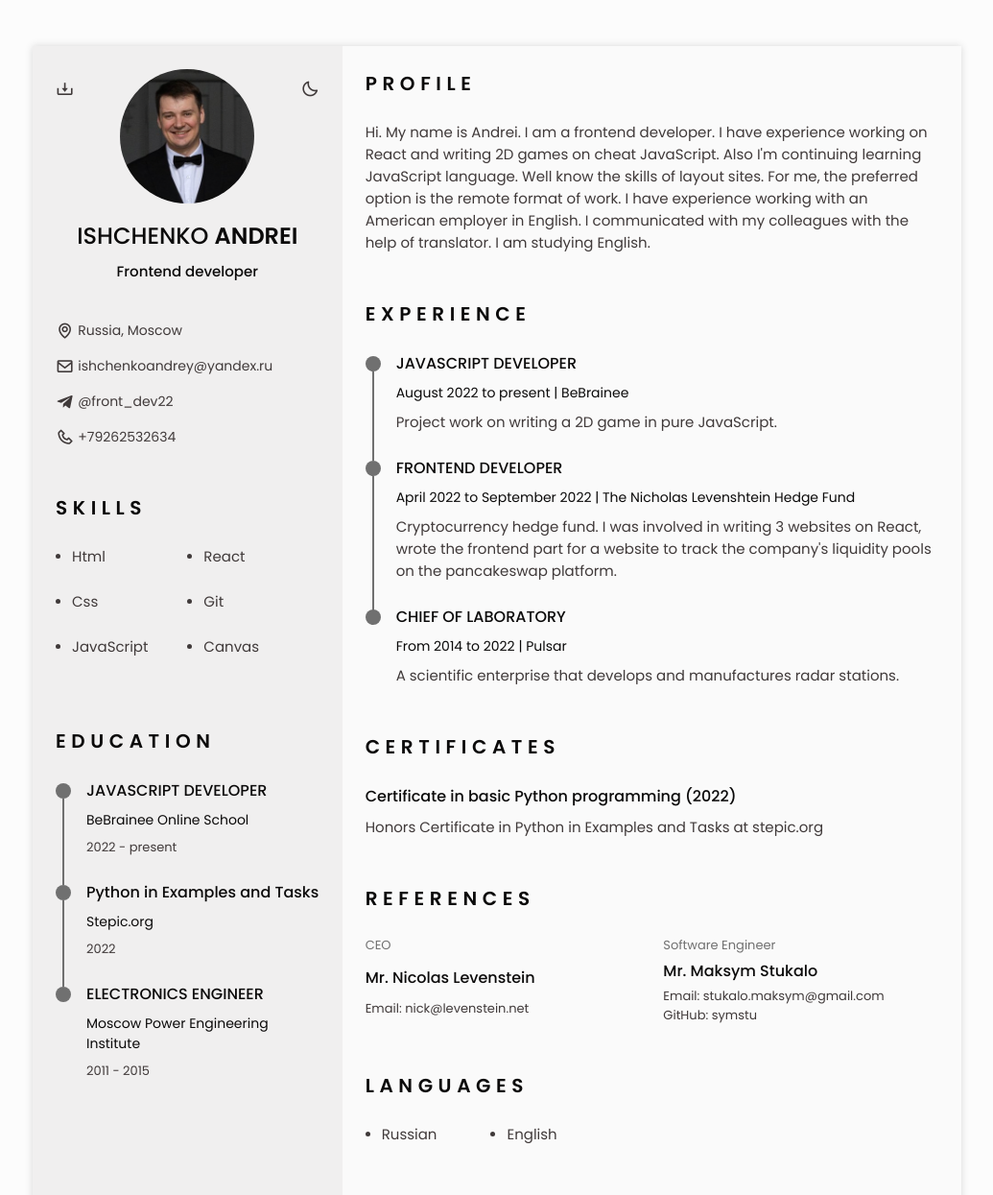
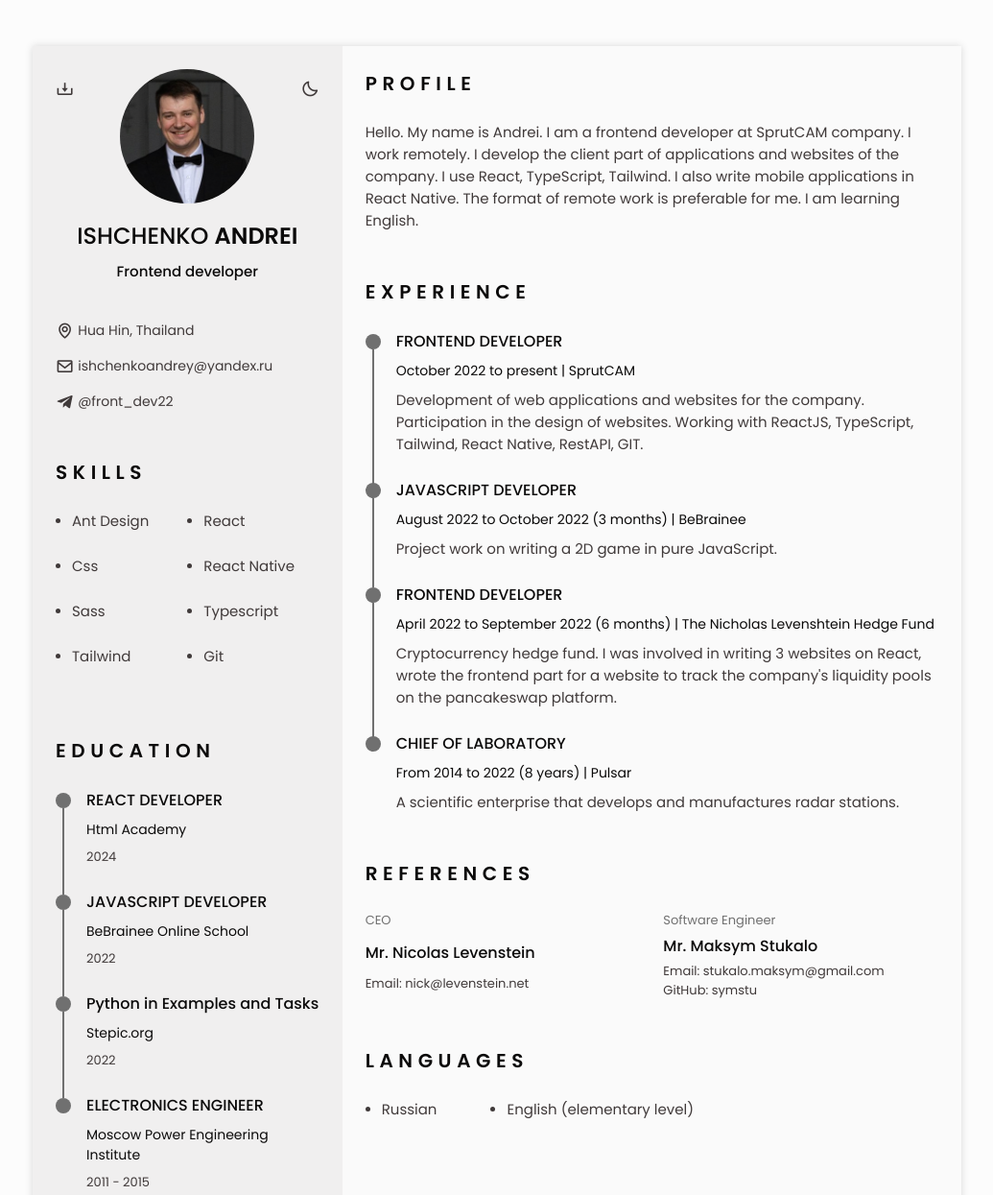
Before and after one commit to AndreyDev22/cv, a plain HTML site: page index.html in a window 1280 px wide. Shown: the top 1245 px of the page at 96% size, without its empty margins (122-1157 px from the left). Drawn offline with nearby package versions, Linux system fonts and the light colour scheme.

Commit message:
change info

```diff
--- a/index.html
+++ b/index.html
@@ -1,11 +1,14 @@
 <!DOCTYPE html>
 <html lang="en">
   <head>
-    <meta charset="UTF-8">
-    <meta http-equiv="X-UA-Compatible" content="IE=edge">
-    <meta name="viewport" content="width=device-width, initial-scale=1.0">
-    <link rel="stylesheet" href="https://cdn.jsdelivr.net/npm/boxicons@latest/css/boxicons.min.css">
-    <link rel="stylesheet" href="assets/css/style.css">
+    <meta charset="UTF-8" />
+    <meta http-equiv="X-UA-Compatible" content="IE=edge" />
+    <meta name="viewport" content="width=device-width, initial-scale=1.0" />
+    <link
+      rel="stylesheet"
+      href="https://cdn.jsdelivr.net/npm/boxicons@latest/css/boxicons.min.css"
+    />
+    <link rel="stylesheet" href="assets/css/style.css" />
     <title>Ishchenko Andrey</title>
   </head>
   <body>
@@ -17,44 +20,42 @@
           <ul class="nav__list">
             <li class="nav__item">
               <a href="#home" class="nav__link active-link">
-                            <i class='bx bx-home nav__icon'></i>Home
+                <i class="bx bx-home nav__icon"></i>Home
               </a>
             </li>
             <li class="nav__item">
-                        <a href="#profile" class="nav__link">
-                            <i class='bx bx-user nav__icon'></i>Profile
-                        </a>
+              <a href="#profile" class="nav__link"> <i class="bx bx-user nav__icon"></i>Profile </a>
             </li>
             <li class="nav__item">
               <a href="#education" class="nav__link">
-                            <i class='bx bx-book nav__icon'></i>Education
+                <i class="bx bx-book nav__icon"></i>Education
               </a>
             </li>
             <li class="nav__item">
               <a href="#skills" class="nav__link">
-                            <i class='bx bx-receipt nav__icon'></i>Skills
+                <i class="bx bx-receipt nav__icon"></i>Skills
               </a>
             </li>
             <li class="nav__item">
               <a href="#experience" class="nav__link">
-                            <i class='bx bx-briefcase nav__icon'></i>Experience
+                <i class="bx bx-briefcase nav__icon"></i>Experience
               </a>
             </li>
             <li class="nav__item">
               <a href="#certificates" class="nav__link">
-                            <i class='bx bx-award nav__icon'></i>Certificates
+                <i class="bx bx-award nav__icon"></i>Certificates
               </a>
             </li>
             <li class="nav__item">
               <a href="#references" class="nav__link">
-                            <i class='bx bx-link-external nav__icon'></i>References
+                <i class="bx bx-link-external nav__icon"></i>References
               </a>
             </li>
           </ul>
         </div>
 
         <div class="nav__toggle" id="nav-toggle">
-                <i class='bx bx-grid-alt'></i>
+          <i class="bx bx-grid-alt"></i>
         </div>
       </nav>
     </header>
@@ -65,78 +66,51 @@
           <section class="home" id="home">
             <div class="home__container section bd-grid">
               <div class="home__data bd-grid">
-                            <img src="assets/img/avatar.png" alt="" class="home__img">
+                <img src="assets/img/avatar.png" alt="" class="home__img" />
                 <h1 class="home__title">ISHCHENKO <b>ANDREI</b></h1>
                 <h3 class="home__profession">Frontend developer</h3>
 
                 <div>
-                                <a download="" href="/assets/pdf/Ishchenko Andrey.pdf" class="home__button-movil">Download</a>
+                  <a download="" href="/assets/pdf/Ishchenko Andrey.pdf" class="home__button-movil"
+                    >Download</a
+                  >
                 </div>
               </div>
 
               <div class="home__address bd-grid">
                 <span class="home__information">
-                                <i class='bx bx-map home__icon'></i> Russia, Moscow
+                  <i class="bx bx-map home__icon"></i> Hua Hin, Thailand
                 </span>
                 <span class="home__information">
-                                <i class='bx bx-envelope home__icon'></i> ishchenkoandrey@yandex.ru
+                  <i class="bx bx-envelope home__icon"></i> ishchenkoandrey@yandex.ru
                 </span>
                 <span class="home__information">
-                                <i class='bx bxl-telegram home__icon'></i> @front_dev22
-                            </span>
-                            <span class="home__information">
-                                <i class='bx bx-phone home__icon'></i> +79262532634
+                  <i class="bx bxl-telegram home__icon"></i> @front_dev22
                 </span>
               </div>
             </div>
             <!-- Theme change button -->
-                    <i class='bx bx-moon change-theme' title="Theme" id="theme-button"></i>
+            <i class="bx bx-moon change-theme" title="Theme" id="theme-button"></i>
 
             <!-- Button to generate and downLoad the pdf. Available for desktop. -->
-                    <i class='bx bx-download generate-pdf' title="Generate PDF" id="resume-button"></i>
+            <i class="bx bx-download generate-pdf" title="Generate PDF" id="resume-button"></i>
           </section>
 
-
-
-                <!-- <section class="social section">
-                    <h2 class="section-title">SOCIAL</h2>
-                    <div class="social__container bd-grid">
-                        <a href="https://github.com/AndreyDev22" target="_blank" class="social__link">
-                            <i class='bx bxl-github social__icon'></i> GitHub
-                        </a>
-                        <a href="https://vk.com/ischenkoa" target="_blank" class="social__link">
-                            <i class='bx bxl-vk social__icon'></i> vk
-                        </a>
-                        <a href="https://instagram.com/andreyischenko21" target="_blank" class="social__link">
-                            <i class='bx bxl-instagram social__icon'></i> IG
-                        </a>
-                    </div>
-                </section> -->
           <section class="skills section" id="skills">
             <h2 class="section-title">Skills</h2>
             <div class="skills__content bd-grid">
               <ul class="skills__data">
-                            <li class="skills__name">
-                                <span class="skills__circle"></span> Html
-                            </li>
-                            <li class="skills__name">
-                                <span class="skills__circle"></span> Css
-                            </li>
-                            <li class="skills__name">
-                                <span class="skills__circle"></span> JavaScript
-                            </li>
+                <li class="skills__name"><span class="skills__circle"></span> Ant Design</li>
+                <li class="skills__name"><span class="skills__circle"></span> Css</li>
+                <li class="skills__name"><span class="skills__circle"></span> Sass</li>
+                <li class="skills__name"><span class="skills__circle"></span> Tailwind</li>
               </ul>
 
               <ul class="skills__data">
-                            <li class="skills__name">
-                                <span class="skills__circle"></span> React
-                            </li>
-                            <li class="skills__name">
-                                <span class="skills__circle"></span> Git
-                            </li>
-                            <li class="skills__name">
-                                <span class="skills__circle"></span> Canvas
-                            </li>
+                <li class="skills__name"><span class="skills__circle"></span> React</li>
+                <li class="skills__name"><span class="skills__circle"></span> React Native</li>
+                <li class="skills__name"><span class="skills__circle"></span> Typescript</li>
+                <li class="skills__name"><span class="skills__circle"></span> Git</li>
               </ul>
             </div>
           </section>
@@ -144,7 +118,17 @@
           <section class="education section" id="education">
             <h2 class="section-title">Education</h2>
             <div class="education__container bd-grid">
-
+              <div class="education__content">
+                <div class="education__time">
+                  <span class="education__rounder"></span>
+                  <span class="education__line"></span>
+                </div>
+                <div class="education__data bd-grid">
+                  <h3 class="education__title">REACT DEVELOPER</h3>
+                  <span class="education__studies">Html Academy</span>
+                  <span class="education__year">2024</span>
+                </div>
+              </div>
               <div class="education__content">
                 <div class="education__time">
                   <span class="education__rounder"></span>
@@ -153,7 +137,7 @@
                 <div class="education__data bd-grid">
                   <h3 class="education__title">JAVASCRIPT DEVELOPER</h3>
                   <span class="education__studies">BeBrainee Online School</span>
-                                <span class="education__year">2022 - present</span>
+                  <span class="education__year">2022</span>
                 </div>
               </div>
 
@@ -182,7 +166,6 @@
               </div>
             </div>
           </section>
-
         </div>
         <div class="resume__right">
           <section class="profile section" id="profile">
@@ -190,15 +173,11 @@
             <div class="profile bd-grid">
               <div class="profile">
                 <p class="profile">
-                                Hi. My name is Andrei. I am a frontend developer.
-                                I have experience working on React and writing
-                                2D games on cheat JavaScript. Also I'm continuing
-                                learning JavaScript language.
-                                Well know the skills of layout sites.
-                                For me, the preferred option is the remote format of work.
-                                I have experience working with an American employer
-                                in English. I communicated with my colleagues with
-                                the help of translator. I am studying English.</p>
+                  Hello. My name is Andrei. I am a frontend developer at SprutCAM company. I work
+                  remotely. I develop the client part of applications and websites of the company. I
+                  use React, TypeScript, Tailwind. I also write mobile applications in React Native.
+                  The format of remote work is preferable for me. I am learning English.
+                </p>
               </div>
             </div>
           </section>
@@ -211,9 +190,29 @@
                   <span class="experience__line"></span>
                 </div>
                 <div class="experience__data bd-grid">
+                  <h3 class="experience__title">FRONTEND DEVELOPER</h3>
+                  <span class="experience__company">October 2022 to present | SprutCAM</span>
+                  <p class="experience__description">
+                    Development of web applications and websites for the company. Participation in
+                    the design of websites. Working with ReactJS, TypeScript, Tailwind, React
+                    Native, RestAPI, GIT.
+                  </p>
+                </div>
+              </div>
+
+              <div class="experience__content">
+                <div class="experience__time">
+                  <span class="experience__rounder"></span>
+                  <span class="experience__line"></span>
+                </div>
+                <div class="experience__data bd-grid">
                   <h3 class="experience__title">JAVASCRIPT DEVELOPER</h3>
-                                <span class="experience__company">August 2022 to present | BeBrainee</span>
-                                <p class="experience__description">Project work on writing a 2D game in pure JavaScript.</p>
+                  <span class="experience__company"
+                    >August 2022 to October 2022 (3 months) | BeBrainee</span
+                  >
+                  <p class="experience__description">
+                    Project work on writing a 2D game in pure JavaScript.
+                  </p>
                 </div>
               </div>
 
@@ -224,8 +223,15 @@
                 </div>
                 <div class="experience__data bd-grid">
                   <h3 class="experience__title">FRONTEND DEVELOPER</h3>
-                                <span class="experience__company">April 2022 to September 2022 | The Nicholas Levenshtein Hedge Fund</span>
-                                <p class="experience__description">Cryptocurrency hedge fund. I was involved in writing 3 websites on React, wrote the frontend part for a website to track the company's liquidity pools on the pancakeswap platform.</p>
+                  <span class="experience__company"
+                    >April 2022 to September 2022 (6 months) | The Nicholas Levenshtein Hedge
+                    Fund</span
+                  >
+                  <p class="experience__description">
+                    Cryptocurrency hedge fund. I was involved in writing 3 websites on React, wrote
+                    the frontend part for a website to track the company's liquidity pools on the
+                    pancakeswap platform.
+                  </p>
                 </div>
               </div>
 
@@ -236,22 +242,26 @@
                 </div>
                 <div class="experience__data bd-grid">
                   <h3 class="experience__title">CHIEF OF LABORATORY</h3>
-                                <span class="experience__company">From 2014 to 2022 | Pulsar</span>
-                                <p class="experience__description">A scientific enterprise that develops and manufactures radar stations.</p>
+                  <span class="experience__company">From 2014 to 2022 (8 years) | Pulsar</span>
+                  <p class="experience__description">
+                    A scientific enterprise that develops and manufactures radar stations.
+                  </p>
                 </div>
               </div>
             </div>
           </section>
 
-                <section class="certificate section" id="sertificate">
+          <!-- <section class="certificate section" id="sertificate">
             <h2 class="section-title">Certificates</h2>
             <div class="certificate__container bd-grid">
               <div class="certificate__content">
                 <h3 class="certificate__title">Certificate in basic Python programming (2022)</h3>
-                            <p class="certificate__description">Honors Certificate in Python in Examples and Tasks at stepic.org</p>
+                <p class="certificate__description">
+                  Honors Certificate in Python in Examples and Tasks at stepic.org
+                </p>
               </div>
             </div>
-                </section>
+          </section> -->
 
           <section class="references section" id="references">
             <h2 class="section-title">References</h2>
@@ -281,11 +291,9 @@
             <h2 class="section-title">Languages</h2>
             <div class="languages__container">
               <ul class="languages__content bd-grid">
+                <li class="languages__name"><span class="languages__circle"></span> Russian</li>
                 <li class="languages__name">
-                                <span class="languages__circle"></span> Russian
-                            </li>
-                            <li class="languages__name">
-                                <span class="languages__circle"></span> English
+                  <span class="languages__circle"></span> English (elementary level)
                 </li>
               </ul>
             </div>
@@ -295,19 +303,19 @@
             <h2 class="section-title">Interests</h2>
             <div class="interests__container bd-grid">
               <div class="interests__content">
-                            <i class='bx bx-headphone interests__icon'></i>
+                <i class="bx bx-headphone interests__icon"></i>
                 <span class="interests__name">Music</span>
               </div>
               <div class="interests__content">
-                            <i class='bx bxs-plane-alt interests__icon'></i>
+                <i class="bx bxs-plane-alt interests__icon"></i>
                 <span class="interests__name">Travel</span>
               </div>
               <div class="interests__content">
-                            <i class='bx bxs-chess interests__icon'></i>
+                <i class="bx bxs-chess interests__icon"></i>
                 <span class="interests__name">Chess</span>
               </div>
               <div class="interests__content">
-                            <i class='bx bx-dumbbell interests__icon'></i>
+                <i class="bx bx-dumbbell interests__icon"></i>
                 <span class="interests__name">Fitness</span>
               </div>
             </div>
@@ -318,12 +326,11 @@
 
     <!--============== SCROLL TOP ===============-->
     <a href="#" class="scrolltop" id="scroll-top">
-        <i class='bx bx-up-arrow-alt scrolltop__icon'></i>
+      <i class="bx bx-up-arrow-alt scrolltop__icon"></i>
     </a>
 
     <script src="/assets/js/html2pdf.bundle.min.js"></script>
 
     <script src="assets/js/main.js"></script>
-
   </body>
 </html>
```
Lines whose indentation alone changed are shown as unchanged.
